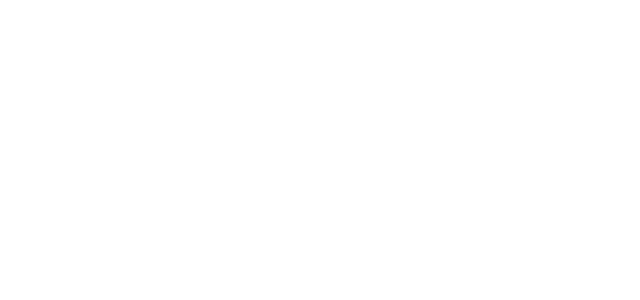
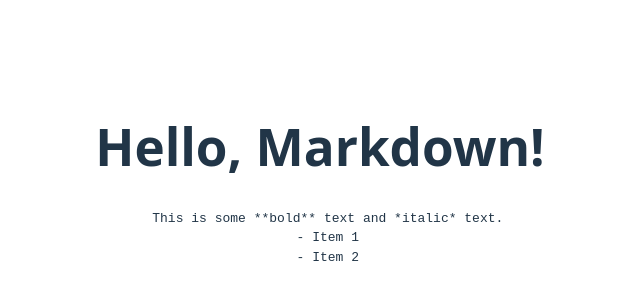
Before and after one commit to adam780930/react-practice, a React (Vite) app: page /markdown in a window 1280 px wide. Before the commit this address had no page. Shown: the part 218-518 px from the top of the page, without its empty margins (320-960 px from the left). Built offline with nearby package versions, Linux system fonts and the light colour scheme.

Commit message:
separating md text to separate file

```diff
--- a/src/App.jsx
+++ b/src/App.jsx
@@ -4,6 +4,7 @@ import Mainpage from "./pages/Mainpage.jsx";
 import Submainpage from "./pages/Submainpage.jsx";
 import Examplepage from "./pages/Examplepage.jsx";
 import Additionalpage from "./pages/Additionalpage.jsx";
+import Markdownpage from "./pages/Markdownpage.jsx";
 
 function App() {
   return (
@@ -13,6 +14,7 @@ function App() {
         <Route path="/sub" element={<Submainpage />} />
         <Route path="/example" element={<Examplepage />} />
         <Route path="/additional" element={<Additionalpage />} />
+        <Route path="/markdown" element={<Markdownpage />} />
       </Routes>
     </div>
   );
--- /dev/null
+++ b/src/components/markdowndocs/firstmarkdown.md
@@ -0,0 +1,4 @@
+Hello, Markdown
+      This is some **bold** text and *italic* text.
+      - Item 1
+      - Item 2
--- a/src/pages/Additionalpage.jsx
+++ b/src/pages/Additionalpage.jsx
@@ -1,14 +1,7 @@
-import Markdown from "react-markdown";
-
 function Additionalpage() {
-  const markdownContent = `# Hello, Markdown!
-      This is some **bold** text and *italic* text.
-      - Item 1
-      - Item 2`;
-
   return (
     <div>
-      <Markdown>{markdownContent}</Markdown>
+      <span>this is additional page</span>
     </div>
   );
 }
--- /dev/null
+++ b/src/pages/Markdownpage.jsx
@@ -0,0 +1,25 @@
+import Markdown from "react-markdown";
+import { useState } from "react";
+// import firstmd from "../components/markdowndocs/firstmarkdown.md";
+
+function Markdownpage() {
+  const [firstmdContent, setFirstmdContent] = useState("");
+  const markdownContent = `# Hello, Markdown!
+      This is some **bold** text and *italic* text.
+      - Item 1
+      - Item 2`;
+
+//   fetch(firstmd)
+//     .then((response) => response.text())
+//     .then((text) => setFirstmdContent(text))
+//     .catch((error) => console.error("Error fetching markdown:", error));
+
+  return (
+    <div>
+      <Markdown>{markdownContent}</Markdown>
+      {/* <Markdown>{firstmdContent}</Markdown> */}
+    </div>
+  );
+}
+
+export default Markdownpage;
```
